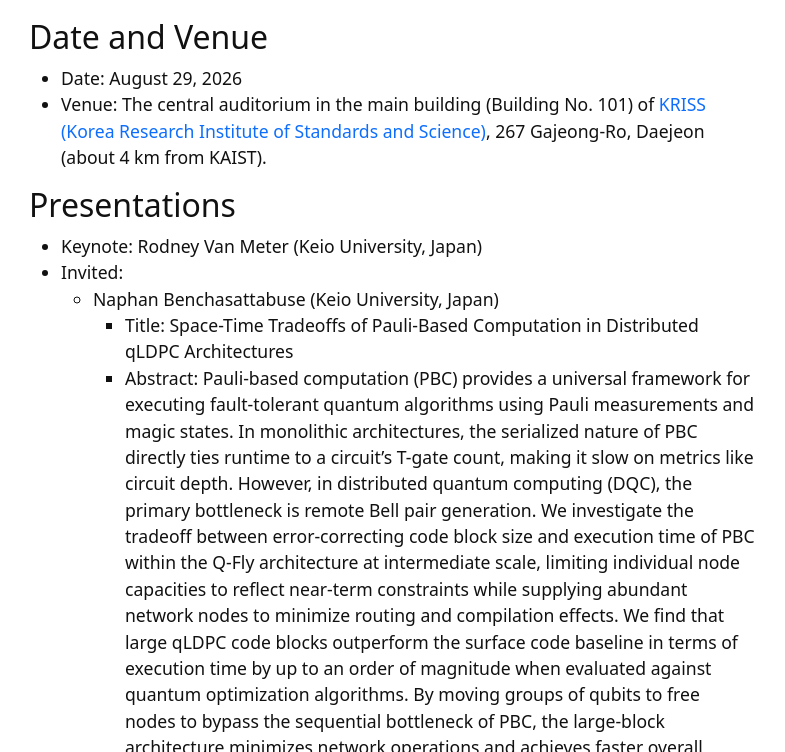
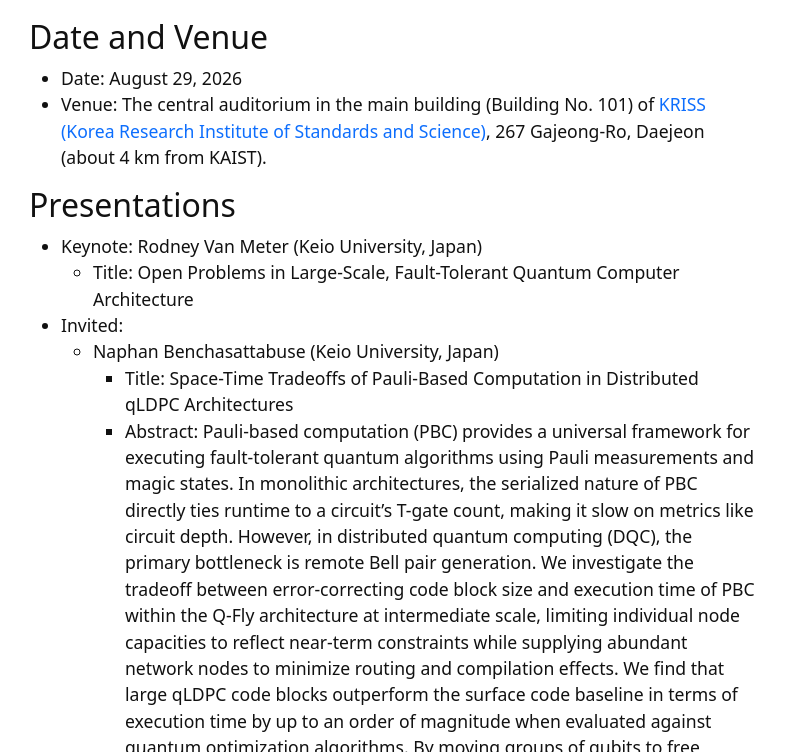
Before and after one commit to ftqcsa/ftqcsa.github.io, a Jekyll site: the page built from content/2026.md, in a window 1280 px wide and 900 px high, scrolled down 1338 px, cut to the strip 0-752 px from the top of the window. Shown: the whole strip, without its empty margins (248-1033 px from the left). Built offline with Jekyll 4.4.1, drawn with Linux system fonts in a browser that asks for light colours.

Commit message:
Update 2026.md

```diff
--- a/content/2026.md
+++ b/content/2026.md
@@ -24,6 +24,7 @@ The journey toward harnessing the power of FTQC has just begun, and it is essent
 
 ## Presentations
 - Keynote: Rodney Van Meter (Keio University, Japan)
+  - Title: Open Problems in Large-Scale, Fault-Tolerant Quantum Computer Architecture
 - Invited:
   - Naphan Benchasattabuse (Keio University, Japan)
     - Title: Space-Time Tradeoffs of Pauli-Based Computation in Distributed qLDPC Architectures
```
